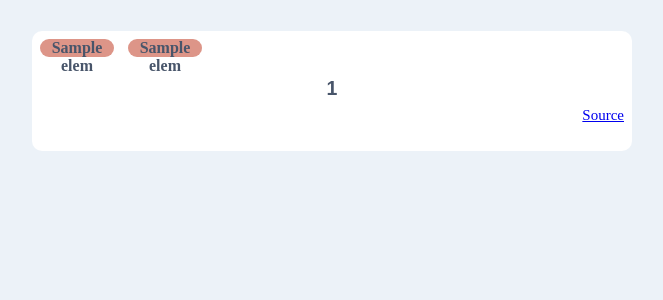
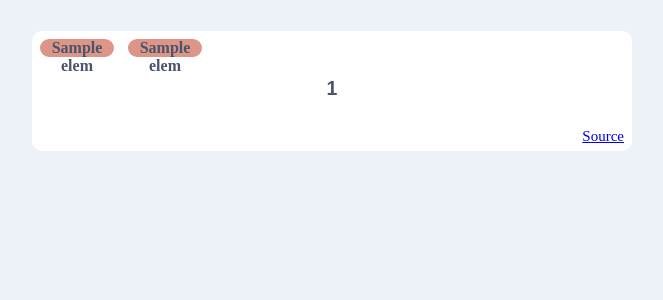
Before and after one commit to StepDan23/MADE_real_time_news, a FastAPI app: template service/back/api/templates/index.html in a window 1280 px wide. Shown: the part 317-617 px from the top of the page, without its empty margins (308-971 px from the left). Run offline with FastAPI, Linux system fonts and the light colour scheme; the template is opened without the code that fills it: most values are stand-ins (such as "Sample title", 1, 10 or a date in 2020); some web fonts are replaced.

Commit message:
fix positioning relative parent

```diff
--- a/service/back/api/templates/index.html
+++ b/service/back/api/templates/index.html
@@ -20,15 +20,13 @@
 
 .preview {
     background: white;
+    position: relative;
     grid-template-columns: 40% 1fr;
     grid-gap: 20px;
     width: 600px;
     border-radius: 10px;
     box-shadow: 10px;
-    background-size: cover;
     height: 120px; /*100%*/
-    border-bottom-left-radius: 10px;
-    border-top-left-radius: 10px;
 }
 
 .right-preview {
@@ -57,8 +55,8 @@
 .preview p {
     line-height: 20px;
     font-size: 15px;
-    position: relative;
-    bottom: 70px;
+    position: absolute;
+    bottom: -10px;
     right: 8px;
     text-align: right;
 }
```
